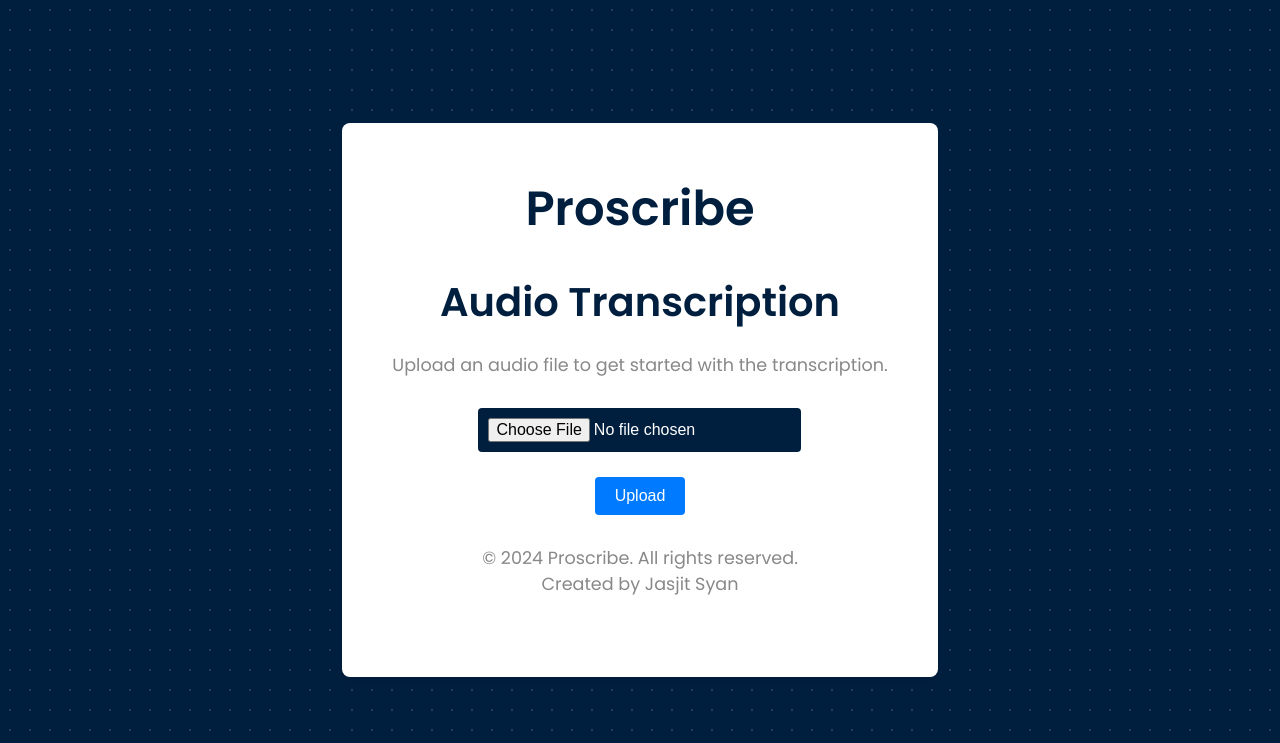
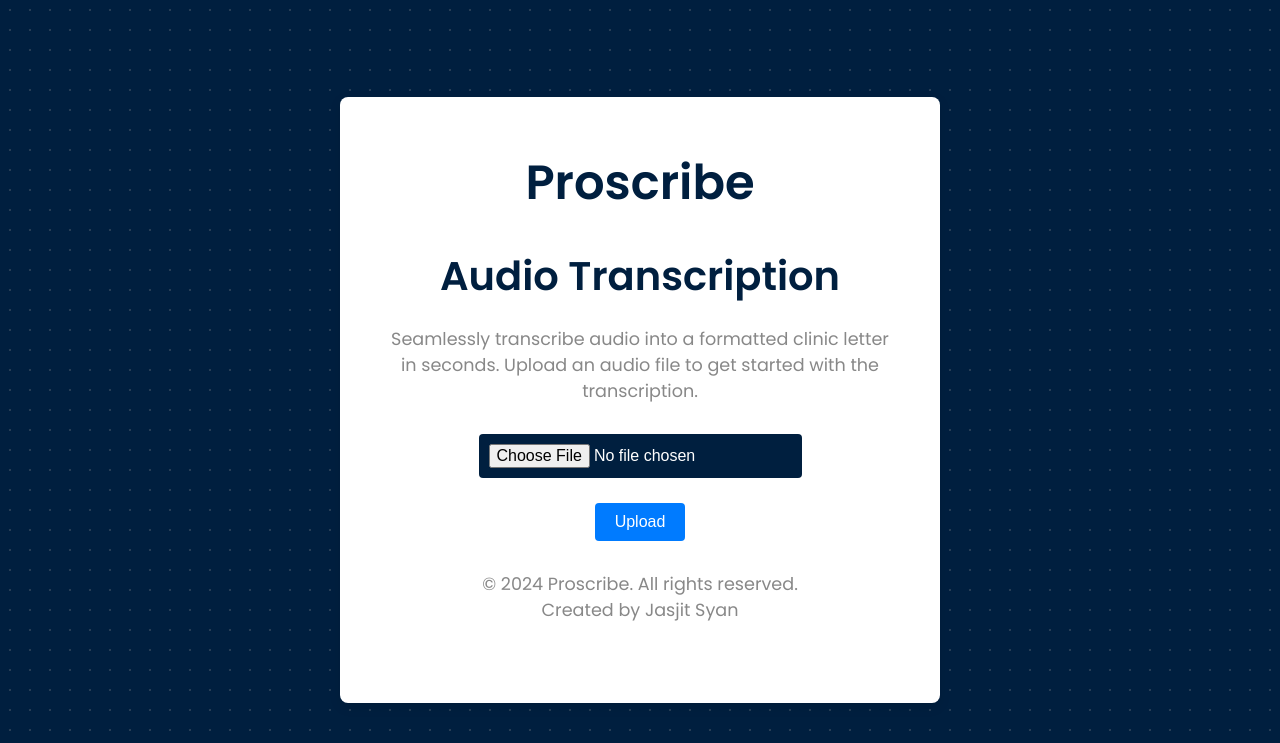
Before and after one commit to jasjitsyan/proscribe, a Flask app: page / in a window 1280 px wide. Shown: the top 743 px of the page. Run offline with Flask 3, Linux system fonts and the light colour scheme.

Commit message:
Update upload.html

```diff
--- a/templates/upload.html
+++ b/templates/upload.html
@@ -86,7 +86,7 @@
     <div class="container">
         <div class="logo">Proscribe</div>
         <h1>Audio Transcription</h1>
-        <p>Upload an audio file to get started with the transcription.</p>
+        <p>Seamlessly transcribe audio into a formatted clinic letter in seconds. Upload an audio file to get started with the transcription.</p>
         <form id="upload-form">
             <input type="file" name="audio_file" id="audio-file" accept="audio/*" required>
             <br><br>
```
